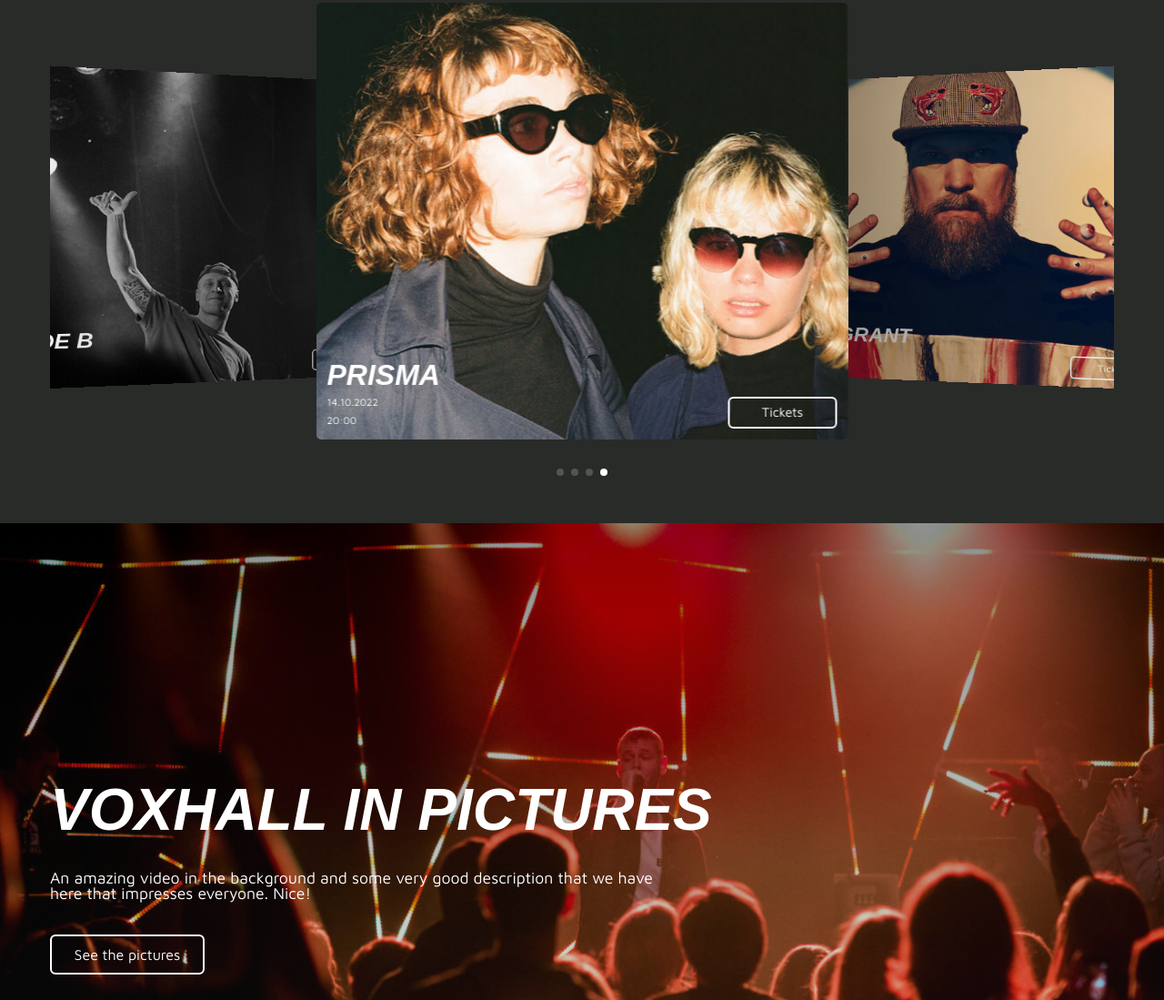
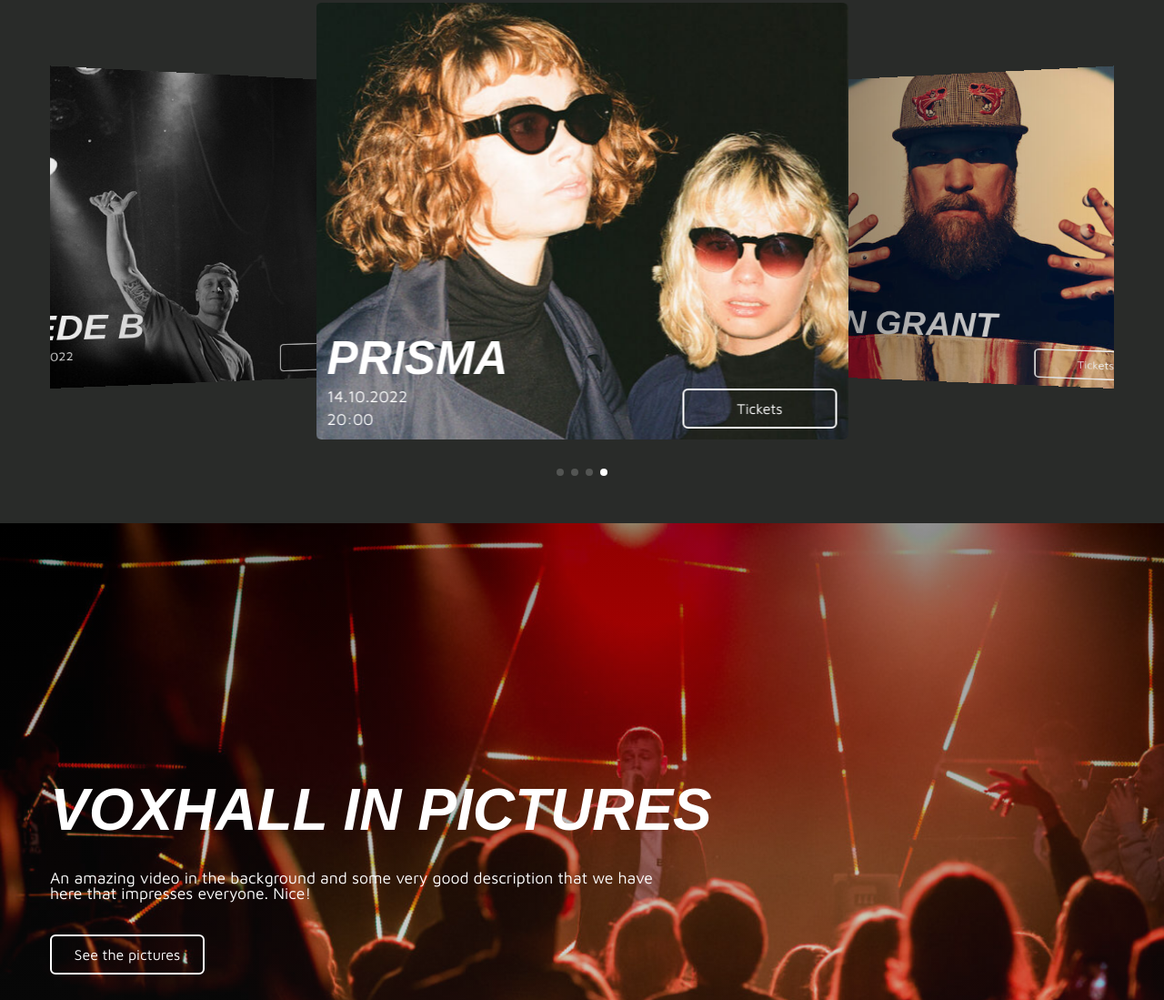
Before and after one commit to dimitur2204/voxhall-improvements, a plain HTML site: page index.html in a window 1280 px wide. Shown: the part 1254-2353 px from the top of the page at 91% size. Drawn offline with nearby package versions, Linux system fonts and the light colour scheme; a script that the page names is missing; a web font is replaced by a local one.

Commit message:
Make fontsize and button on artist card bigger

```diff
--- a/index.html
+++ b/index.html
@@ -209,7 +209,7 @@
 										<p class="time">20:00</p>
 									</div>
 									<a
-										class="btn btn-ghost small"
+										class="btn btn-ghost"
 										href="https://fondenvoxhall.dk/koncerter/john-grant-5/"
 										>Tickets</a
 									>
@@ -226,7 +226,7 @@
 										<p class="time">20:00</p>
 									</div>
 									<a
-										class="btn btn-ghost small"
+										class="btn btn-ghost"
 										href="https://fondenvoxhall.dk/koncerter/larkin-poe-2/"
 										>Tickets</a
 									>
@@ -243,7 +243,7 @@
 										<p class="time">20:00</p>
 									</div>
 									<a
-										class="btn btn-ghost small"
+										class="btn btn-ghost"
 										href="https://fondenvoxhall.dk/koncerter/pede-b-3/"
 										>Tickets</a
 									>
@@ -260,7 +260,7 @@
 										<p class="time">20:00</p>
 									</div>
 									<a
-										class="btn btn-ghost small"
+										class="btn btn-ghost"
 										href="https://fondenvoxhall.dk/koncerter/prisma/"
 										>Tickets</a
 									>
--- a/styles/pages/homepage.css
+++ b/styles/pages/homepage.css
@@ -56,11 +56,11 @@ video {
 }
 .swiper-slide h4 {
 	text-align: left;
-	font-size: 2rem;
+	font-size: 3.2rem;
 }
 .swiper-slide .time,
 .swiper-slide .date {
-	font-size: 0.7rem;
+	font-size: 1.1rem;
 	text-align: left;
 }
 .beer-bg {
```
